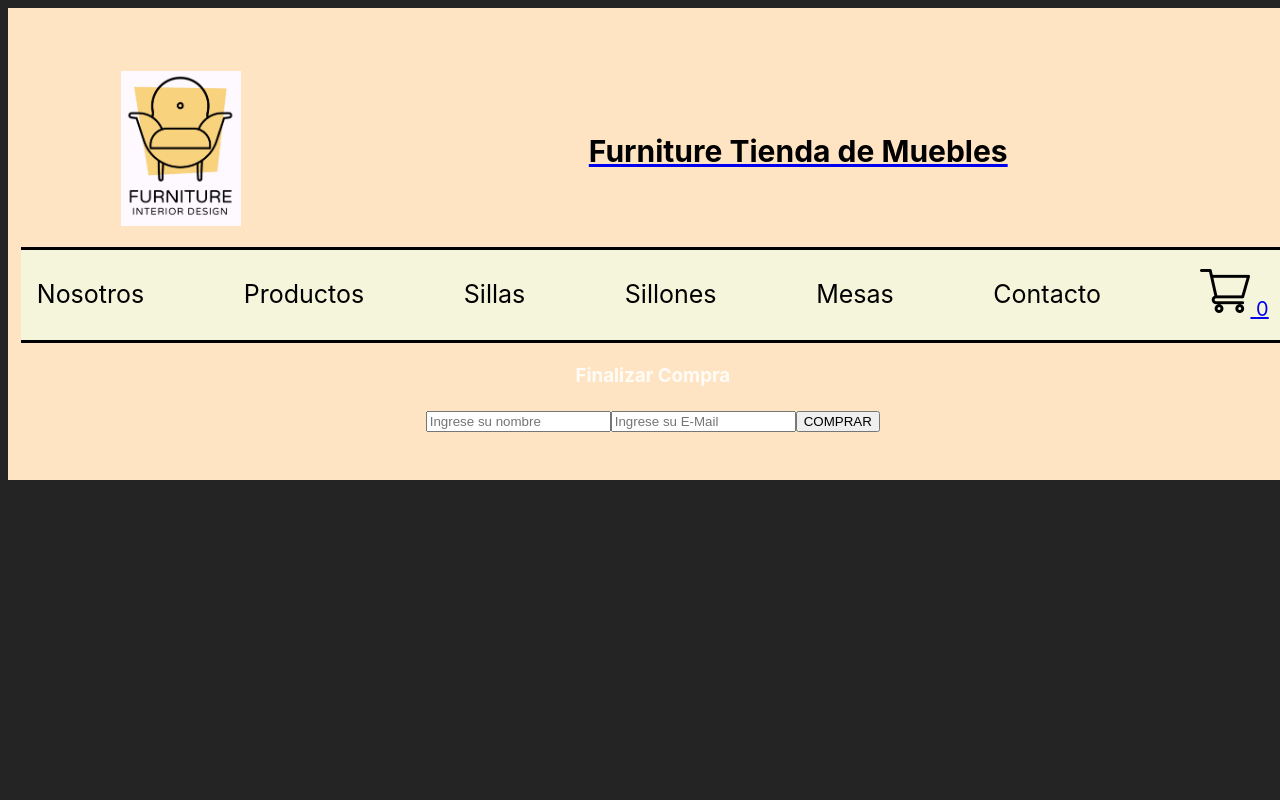
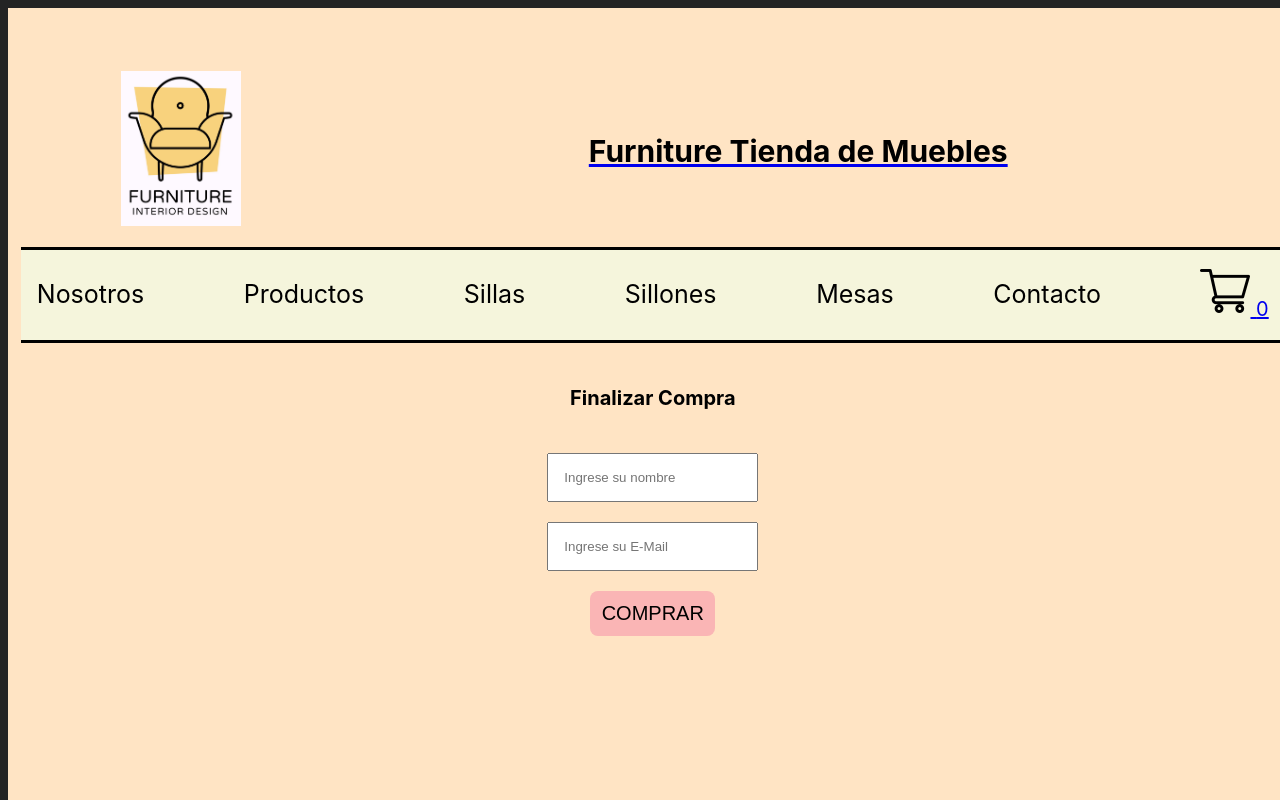
Before and after one commit to Silvina2409/ReactCoder, a React (Vite) app: page /checkout in a window 1280 px wide. Shown: the top 800 px of the page. Built offline with nearby package versions, Linux system fonts and the light colour scheme.

Commit message:
Ultimos detalles

```diff
--- a/src/components/Carrito/Carrito.jsx
+++ b/src/components/Carrito/Carrito.jsx
@@ -2,6 +2,7 @@ import React from 'react'
 import { useContext } from 'react'
 import { CartContext } from '../../Context/CartContext'
 import {Link} from "react-router-dom"
+import styles from "./Carrito.module.css"
 
 const Carrito = () => {
 
@@ -11,14 +12,14 @@ const Carrito = () => {
     }
   return (
     <div>
-        <h1> Carrito</h1>
+        <h1 className={styles.carrito1}> Carrito</h1>
         {
             carrito.map((prod) => (
                 <div key={prod.id}>
-                    <h2> {prod.name} </h2>
-                    <h4> Cantidad: {prod.cantidad} </h4>
-                    <h4>Precio unitario: ${prod.price} </h4>
-                    <h4>Precio total: ${prod.price * prod.cantidad} </h4>
+                    <h2   className={styles.carrito1}> {prod.name} </h2>
+                    <h4  className={styles.carrito1}> Cantidad: {prod.cantidad} </h4>
+                    <h4  className={styles.carrito1}>Precio unitario: ${prod.price} </h4>
+                    <h4 className={styles.carrito1} >Precio total: ${prod.price * prod.cantidad} </h4>
 
                 </div>
             ))
@@ -27,12 +28,14 @@ const Carrito = () => {
         {
             carrito.length > 0 ?
                 <div>
-|                    <h3> Precio total: ${precioTotal()} </h3>
-                     <button onClick={handleVaciar}> Eliminar </button>
-                     <Link to= "/checkout"> Finalizar Compra</Link>
+|                    <h3 className={styles.carrito1} > Precio total: ${precioTotal()} </h3>
+                    <div className={styles.carrito3}>
+                        <button onClick={handleVaciar} className={styles.carrito2}> Eliminar </button>
+                        <Link to= "/checkout" className={styles.carrito4} > Finalizar Compra</Link>
+                    </div>
                 </div>
                 :
-                <h4> El carrito esta vacío</h4>
+                <h4 className={styles.carrito5}> El carrito esta vacío</h4>
         }
 
 
--- /dev/null
+++ b/src/components/Carrito/Carrito.module.css
@@ -0,0 +1,37 @@
+.carrito1{
+    color: black
+}
+.carrito2{
+    text-decoration: none;
+    background-color: rgb(250, 181, 181);
+    color: black;
+    padding: .7rem;
+    width: max-content;
+    border-radius: .5rem;
+    transition: .2s;
+    font-size: 15px;
+
+
+}
+.carrito3{
+    display: flex;
+    align-items: center;
+    flex-direction: column;
+    gap: 10px;
+}
+.carrito4{
+    text-decoration: none;
+    background-color: rgb(250, 181, 181);
+    color: black;
+    padding: .7rem;
+    width: max-content;
+    border-radius: .5rem;
+    transition: .2s;
+    font-size: 20px;
+    border: black;
+}
+.carrito5{
+    color: black;
+    padding: 100px;
+    font-size: 20px;
+}
--- a/src/components/CheckOut/CheckOut.jsx
+++ b/src/components/CheckOut/CheckOut.jsx
@@ -4,6 +4,7 @@ import { CartContext } from '../../Context/CartContext'
 import { useForm } from 'react-hook-form'
 import { collection, addDoc } from 'firebase/firestore'
 import { db } from '../../firebase/config'
+import styles from "./CheckOut.module.css"
 
 const CheckOut = () => {
     const {carrito, precioTotal, vaciarCarrito} = useContext(CartContext)
@@ -26,22 +27,22 @@ const CheckOut = () => {
       })
     }
     if (pedidoId) {
-      return ( <div>
-        <h3> Muchas gracias por tu compra</h3>
-        <h4> Tu número de pedido es: {pedidoId} </h4>
+      return ( <div className= {styles.CheckOut5}>
+        <h3 className= {styles.CheckOut1}> Muchas gracias por su compra</h3>
+        <h4 className= {styles.CheckOut1} > Su número de pedido es: {pedidoId} </h4>
       </div>)
     }
 
     return (
 
-    <div>
-    <h3> Finalizar Compra</h3>
-    <form onSubmit={handleSubmit(comprar)} >
-      <input type='text' placeholder='Ingrese su nombre' {...register ("nombre")} />
-      <input type="email" placeholder='Ingrese su E-Mail'{...register ("email")} />
-      <button type='submit'> COMPRAR </button>
-        </form>
-    </div>
+    <div className= {styles.CheckOut5}>
+      <h3 className= {styles.CheckOut1}> Finalizar Compra</h3>
+      <form onSubmit={handleSubmit(comprar)} className= {styles.CheckOut4} >
+        <input className= {styles.CheckOut2}  type='text' placeholder='Ingrese su nombre' {...register ("nombre")} />
+        <input className= {styles.CheckOut2} type="email" placeholder='Ingrese su E-Mail'{...register ("email")} />
+        <button type='submit' className= {styles.CheckOut3}> COMPRAR </button>
+      </form>
+   </div>
   )
 }
 
--- /dev/null
+++ b/src/components/CheckOut/CheckOut.module.css
@@ -0,0 +1,28 @@
+.CheckOut1{
+    color: black;
+    padding: 20px;
+    font-size: 20px;
+}
+.CheckOut2{
+    padding: 15px;
+}
+.CheckOut3{
+    background-color: rgb(250, 181, 181);
+    color: black;
+    padding: .7rem;
+    width: max-content;
+    border-radius: .5rem;
+    transition: .2s;
+    font-size: 20px;
+    border: black;
+}
+
+.CheckOut4{
+    display: flex;
+    align-items: center;
+    flex-direction: column;
+    gap: 20px
+}
+.CheckOut5{
+    padding-bottom: 500px;
+}
--- a/src/components/ItemDetail/ItemDetail.module.css
+++ b/src/components/ItemDetail/ItemDetail.module.css
@@ -8,7 +8,7 @@
 .descripcion{
     color: black;
     padding: 50px;
-    font-size: 25px;
+    font-size: 20px;
 }
 .precio{
     color: black;
```
Also changed, not shown: src/components/ItemDetail/ItemDetail.jsx (+1 -57 lines).
